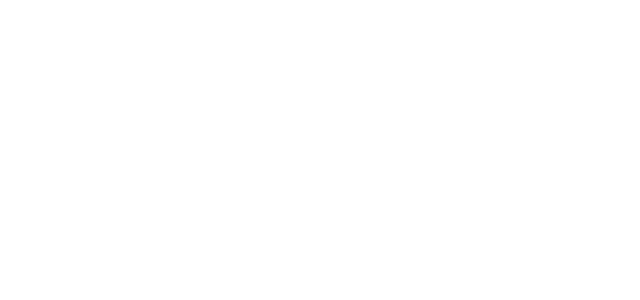
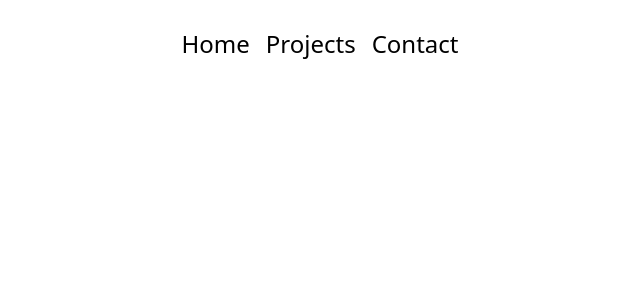
Before and after one commit to nacen-dev/portfolio, a Next.js app: page / in a window 1280 px wide. Shown: the top 300 px of the page, without its empty margins (320-960 px from the left). Built offline with nearby package versions, Linux system fonts and the light colour scheme.

Commit message:
feat: use Layout between pages

```diff
--- /dev/null
+++ b/components/Layout/Layout.tsx
@@ -0,0 +1,15 @@
+import React from "react";
+import { Header } from "../Header/Header";
+
+interface Props {
+  children: React.ReactNode;
+}
+
+export const Layout = ({ children }: Props) => {
+  return (
+    <div>
+      <Header />
+      {children}
+    </div>
+  );
+};
--- a/pages/_app.tsx
+++ b/pages/_app.tsx
@@ -1,8 +1,13 @@
-import '../styles/globals.css'
-import type { AppProps } from 'next/app'
+import "../styles/globals.css";
+import type { AppProps } from "next/app";
+import { Layout } from "../components/Layout/Layout";
 
 function MyApp({ Component, pageProps }: AppProps) {
-  return <Component {...pageProps} />
+  return (
+    <Layout>
+      <Component {...pageProps} />
+    </Layout>
+  );
 }
 
-export default MyApp
+export default MyApp;
```
